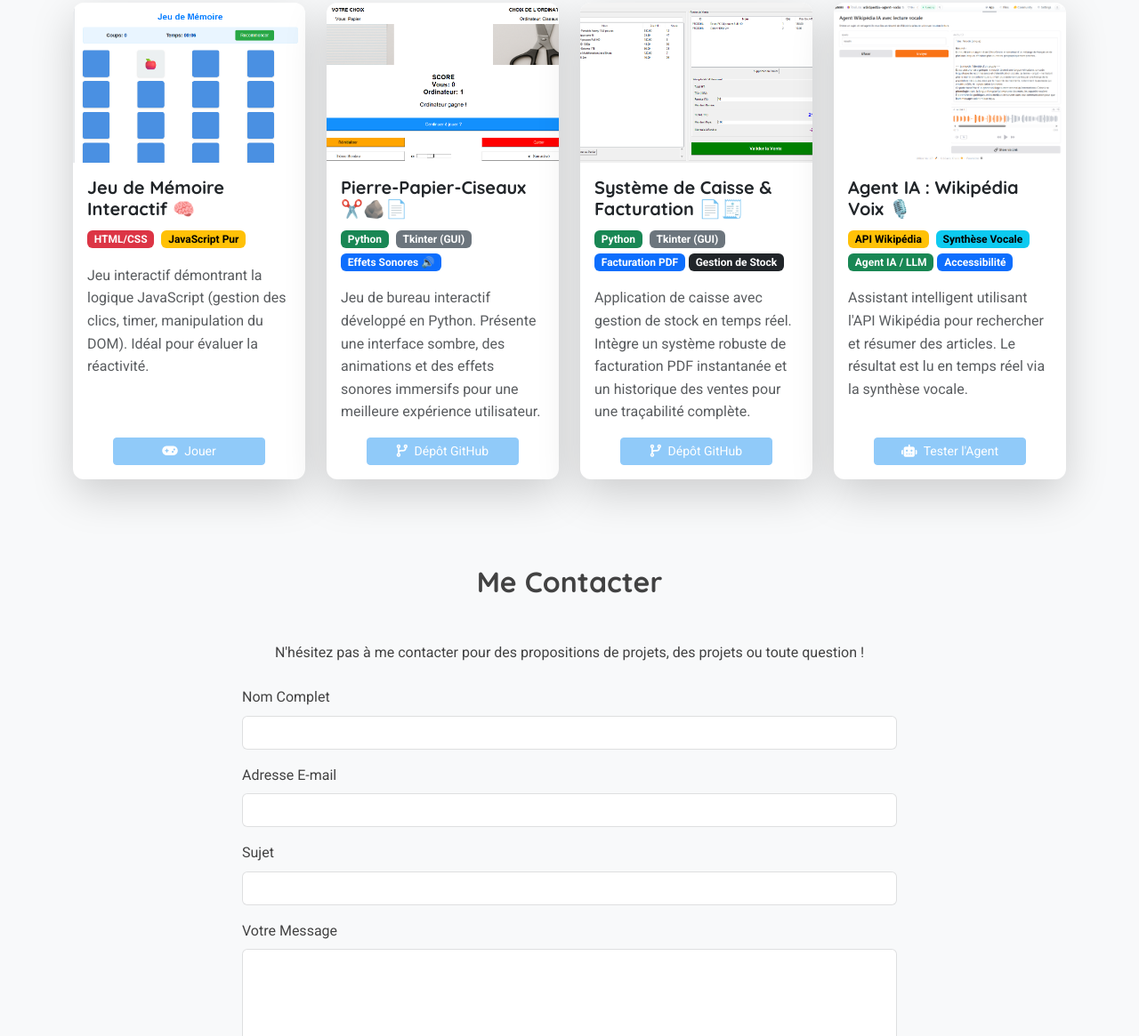
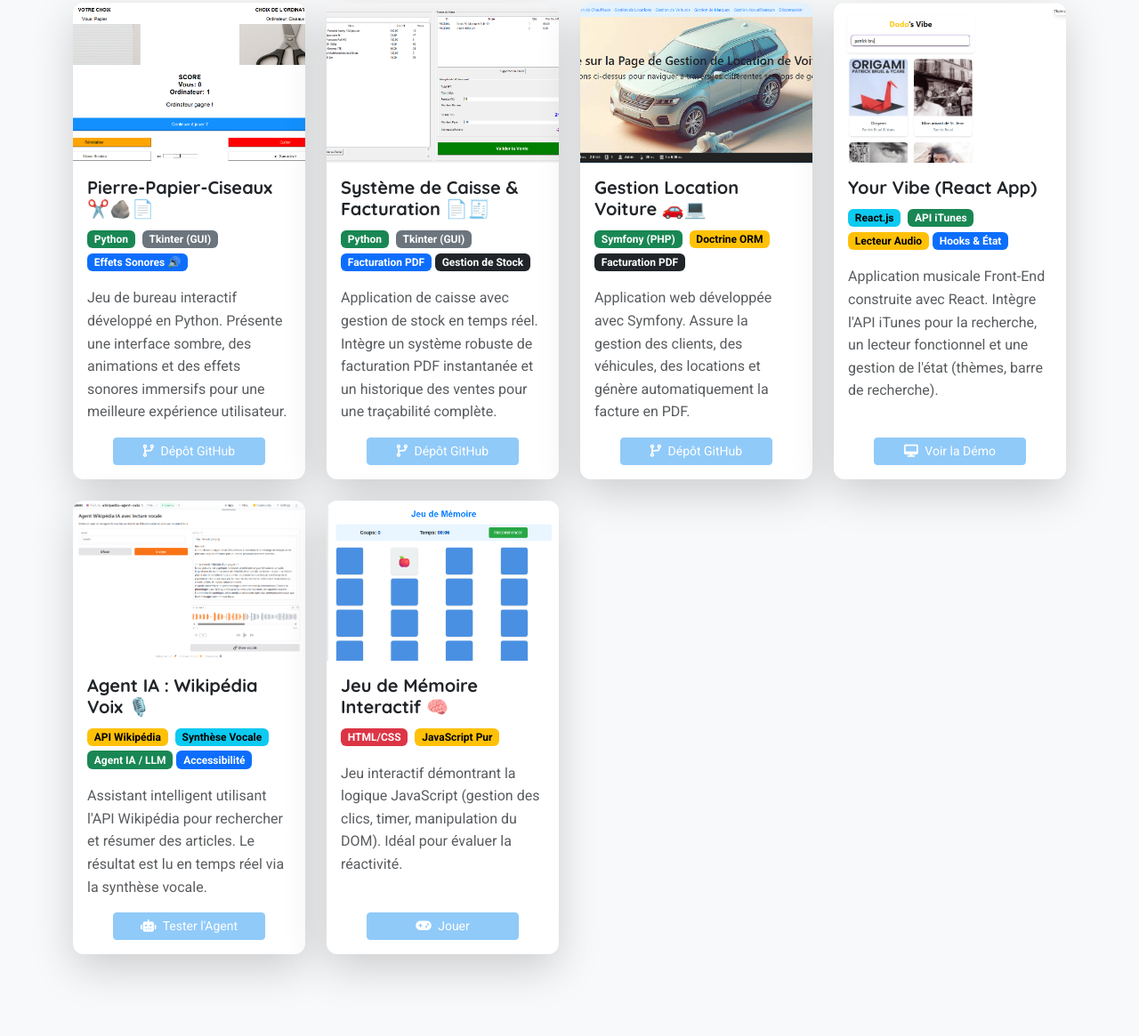
Before and after one commit to DORIANETOUI/portfolio, a plain HTML site: page index.html in a window 1280 px wide. Shown: the part 5505-6670 px from the top of the page at 89% size. Drawn offline with nearby package versions, Linux system fonts and the light colour scheme; a small style sheet from the web is missing.

Commit message:
Ajout d'autres projets

```diff
--- a/index.html
+++ b/index.html
@@ -84,7 +84,7 @@
                     <div class="row mt-5 text-center">
                     <div class="col-12">
                         <h3 class="mb-4">Consultez mes documents</h3>
-                        <a href="assets/pdf/CV_TOUI_LOU_DORIANE.pdf" class="btn btn-primary btn-lg me-3 mb-3" target="_blank" download>
+                        <a href="assets/pdf/CV_TOUI_LOU.pdf" class="btn btn-primary btn-lg me-3 mb-3" target="_blank" download>
                             <i class="fas fa-download me-2"></i> Télécharger mon CV
                         </a>
                         <a href="assets/pdf/CERTIFICATIONS.pdf" class="btn btn-outline-primary btn-lg mb-3" target="_blank">
@@ -455,6 +455,31 @@
                 </div>
             </div>
 
+            <div class="col-lg-3 col-md-6">
+                <div class="card shadow-lg border-0 h-100">
+                    <img src="assets/img/atelierMeubles.png" class="card-img-top object-fit-cover" style="height: 180px;" alt="Site Vitrine Atelier Meubles">
+                    <div class="card-body d-flex flex-column">
+                        <h5 class="card-title fw-bold text-dark">Atelier Meubles 🪵🪑</h5>
+
+                        <div class="mb-3">
+                            <span class="badge text-bg-info me-1">HTML5/CSS3</span>
+                            <span class="badge text-bg-warning me-1">Design Artisanal</span>
+                            <span class="badge text-bg-primary">vCard Générée</span>
+                        </div>
+
+                        <p class="card-text flex-grow-1 text-muted">
+                            Vitrine pour un artisanat de meubles. Le site valorise la qualité du travail du bois et offre une fonction pratique de téléchargement de carte de visite (vCard).
+                        </p>
+
+                        <div class="mt-auto d-flex justify-content-center">
+                            <a href="https://dorianetoui.github.io/atelier-meubles/" class="btn btn-sm btn-primary w-75" target="_blank" title="Voir la démo en direct">
+                                <i class="fas fa-desktop me-1"></i> Voir la Démo
+                            </a>
+                        </div>
+                    </div>
+                </div>
+            </div>
+
         </div>
 
 
@@ -465,7 +490,7 @@
 
             <div class="col-lg-3 col-md-6">
                 <div class="card shadow-lg border-0 h-100">
-                    <img src="assets/img/PortfolioBrou.png" class="card-img-top object-fit-cover" style="height: 180px;" alt="Aperçu du Portfolio ">
+                    <img src="assets/img/portfolioBrou.png" class="card-img-top object-fit-cover" style="height: 180px;" alt="Aperçu du Portfolio ">
                     <div class="card-body d-flex flex-column">
                         <h5 class="card-title fw-bold text-dark">Portfolio "Brou" 📑</h5>
                         <div class="mb-3">
@@ -514,27 +539,6 @@
         <hr class="mb-5 mt-3 border-2 border-primary opacity-75">
 
         <div class="row g-4">
-
-            <div class="col-lg-3 col-md-6">
-                <div class="card shadow-lg border-0 h-100">
-                    <img src="assets/img/jeuMemoire.png" class="card-img-top object-fit-cover" style="height: 180px;" alt="Jeu de Mémoire interactif">
-                    <div class="card-body d-flex flex-column">
-                        <h5 class="card-title fw-bold text-dark">Jeu de Mémoire Interactif 🧠</h5>
-                        <div class="mb-3">
-                            <span class="badge text-bg-danger me-1">HTML/CSS</span>
-                            <span class="badge text-bg-warning">JavaScript Pur</span>
-                        </div>
-                        <p class="card-text flex-grow-1 text-muted">
-                            Jeu interactif démontrant la logique JavaScript (gestion des clics, timer, manipulation du DOM). Idéal pour évaluer la réactivité.
-                        </p>
-                        <div class="mt-auto d-flex justify-content-center">
-                            <a href="https://dorianetoui.github.io/jeu-de-memoire/" class="btn btn-sm btn-primary w-75" target="_blank" title="Jouer au jeu">
-                                <i class="fas fa-gamepad me-1"></i> Jouer
-                            </a>
-                        </div>
-                    </div>
-                </div>
-            </div>
 
             <div class="col-lg-3 col-md-6">
                 <div class="card shadow-lg border-0 h-100">
@@ -589,6 +593,57 @@
 
             <div class="col-lg-3 col-md-6">
                 <div class="card shadow-lg border-0 h-100">
+                    <img src="assets/img/gestionLocationVoiture.png" class="card-img-top object-fit-cover" style="height: 180px;" alt="Application de Gestion Location Voiture Symfony">
+                    <div class="card-body d-flex flex-column">
+                        <h5 class="card-title fw-bold text-dark">Gestion Location Voiture 🚗💻</h5>
+
+                        <div class="mb-3">
+                            <span class="badge text-bg-success me-1">Symfony (PHP)</span>
+                            <span class="badge text-bg-warning me-1">Doctrine ORM</span>
+                            <span class="badge text-bg-dark">Facturation PDF</span>
+                        </div>
+
+                        <p class="card-text flex-grow-1 text-muted">
+                            Application web développée avec Symfony. Assure la gestion des clients, des véhicules, des locations et génère automatiquement la facture en PDF.
+                        </p>
+
+                        <div class="mt-auto d-flex justify-content-center">
+                            <a href="https://github.com/DORIANETOUI/GestionLocationVoiture" class="btn btn-sm btn-primary w-75" target="_blank" title="Voir le code source et l'installation">
+                                <i class="fas fa-code-branch me-1"></i> Dépôt GitHub
+                            </a>
+                        </div>
+                    </div>
+                </div>
+            </div>
+
+            <div class="col-lg-3 col-md-6">
+                <div class="card shadow-lg border-0 h-100">
+                    <img src="assets/img/yourVibe.png" class="card-img-top object-fit-cover" style="height: 180px;" alt="Application de musique Your Vibe en React">
+                    <div class="card-body d-flex flex-column">
+                        <h5 class="card-title fw-bold text-dark">Your Vibe  (React App)</h5>
+
+                        <div class="mb-3">
+                            <span class="badge text-bg-info me-1">React.js</span>
+                            <span class="badge text-bg-success me-1">API iTunes</span>
+                            <span class="badge text-bg-warning">Lecteur Audio</span>
+                            <span class="badge text-bg-primary">Hooks & État</span>
+                        </div>
+
+                        <p class="card-text flex-grow-1 text-muted">
+                            Application musicale Front-End construite avec React. Intègre l'API iTunes pour la recherche, un lecteur fonctionnel et une gestion de l'état (thèmes, barre de recherche).
+                        </p>
+
+                        <div class="mt-auto d-flex justify-content-center">
+                            <a href="https://your-vibe.vercel.app/" class="btn btn-sm btn-primary w-75" target="_blank" title="Tester l'application en direct">
+                                <i class="fas fa-desktop me-1"></i> Voir la Démo
+                            </a>
+                        </div>
+                    </div>
+                </div>
+            </div>
+
+            <div class="col-lg-3 col-md-6">
+                <div class="card shadow-lg border-0 h-100">
                     <img src="assets/img/AgentWikipédia.png " class="card-img-top object-fit-cover" style="height: 180px;" alt="Agent Wikipédia Voix">
                     <div class="card-body d-flex flex-column">
                         <h5 class="card-title fw-bold text-dark">Agent IA : Wikipédia Voix 🎙️</h5>
@@ -607,6 +662,27 @@
                         <div class="mt-auto d-flex justify-content-center">
                             <a href="https://huggingface.co/spaces/TouiLou/wikipedia-agent-voix" class="btn btn-sm btn-primary w-75" target="_blank" title="Tester l'agent intelligent">
                                 <i class="fas fa-robot me-1"></i> Tester l'Agent
+                            </a>
+                        </div>
+                    </div>
+                </div>
+            </div>
+
+            <div class="col-lg-3 col-md-6">
+                <div class="card shadow-lg border-0 h-100">
+                    <img src="assets/img/jeuMemoire.png" class="card-img-top object-fit-cover" style="height: 180px;" alt="Jeu de Mémoire interactif">
+                    <div class="card-body d-flex flex-column">
+                        <h5 class="card-title fw-bold text-dark">Jeu de Mémoire Interactif 🧠</h5>
+                        <div class="mb-3">
+                            <span class="badge text-bg-danger me-1">HTML/CSS</span>
+                            <span class="badge text-bg-warning">JavaScript Pur</span>
+                        </div>
+                        <p class="card-text flex-grow-1 text-muted">
+                            Jeu interactif démontrant la logique JavaScript (gestion des clics, timer, manipulation du DOM). Idéal pour évaluer la réactivité.
+                        </p>
+                        <div class="mt-auto d-flex justify-content-center">
+                            <a href="https://dorianetoui.github.io/jeu-de-memoire/" class="btn btn-sm btn-primary w-75" target="_blank" title="Jouer au jeu">
+                                <i class="fas fa-gamepad me-1"></i> Jouer
                             </a>
                         </div>
                     </div>
```
Also changed, not shown: assets/img/atelierMeubles.png (added), assets/img/gestionLocationVoiture.png (renamed from assets/img/pageAccueilAdmin.png), assets/img/yourVibe.png (added), 2 other files.
